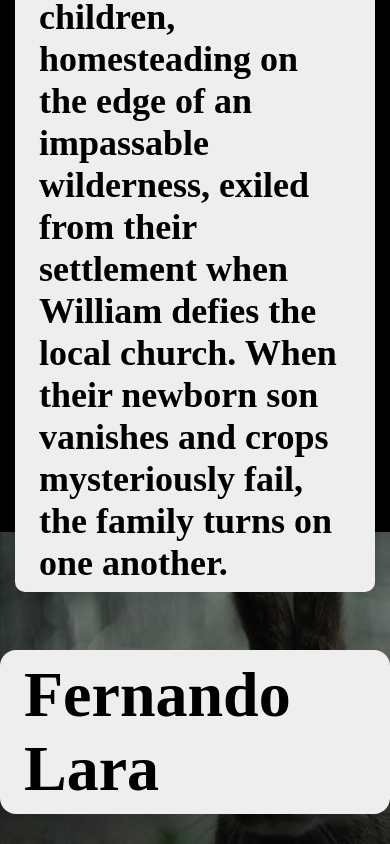
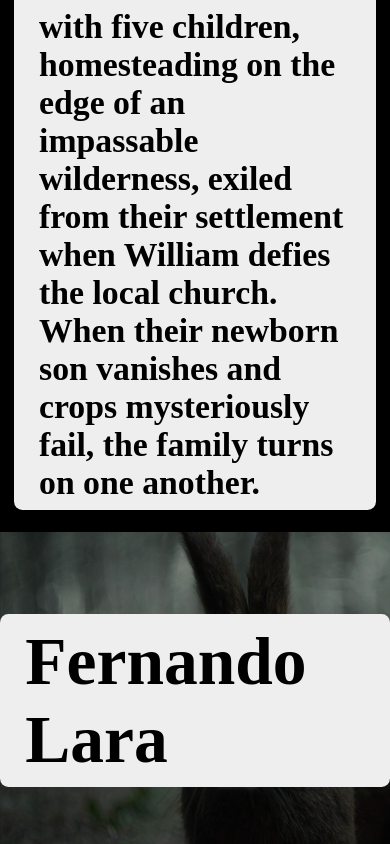
Before and after one commit to fernandolar4/parallax, a plain HTML site: page index.html in a window 390 px wide. Shown: the part 1156-2000 px from the top of the page. Drawn offline with Linux system fonts and the light colour scheme; a web font is replaced by a local one.

Commit message:
Add files via upload
fix mobile?

```diff
--- a/styles.css
+++ b/styles.css
@@ -16,14 +16,13 @@ div {
 
 p,
 h2 {
-  font-size: 64px;
+  font-size: 8vh;
   background-color: #eee;
-  padding: 8px 24px;
-  border-radius: 16px;
+  padding: 1vh 3vh;
+  border-radius: 1vh;
 }
 p {
-  font-size: 36px;
-  border-radius: 10px;
+  font-size: 4vh;
   width: 80%;
 }
 
@@ -39,7 +38,7 @@ div:nth-child(2) {
 }
 
 div:nth-child(3) {
-  height: 400px;
+  height: 40vh;
   background-image: url(img/w3.jpg);
   background-size: cover;
   background-attachment: fixed;
```
